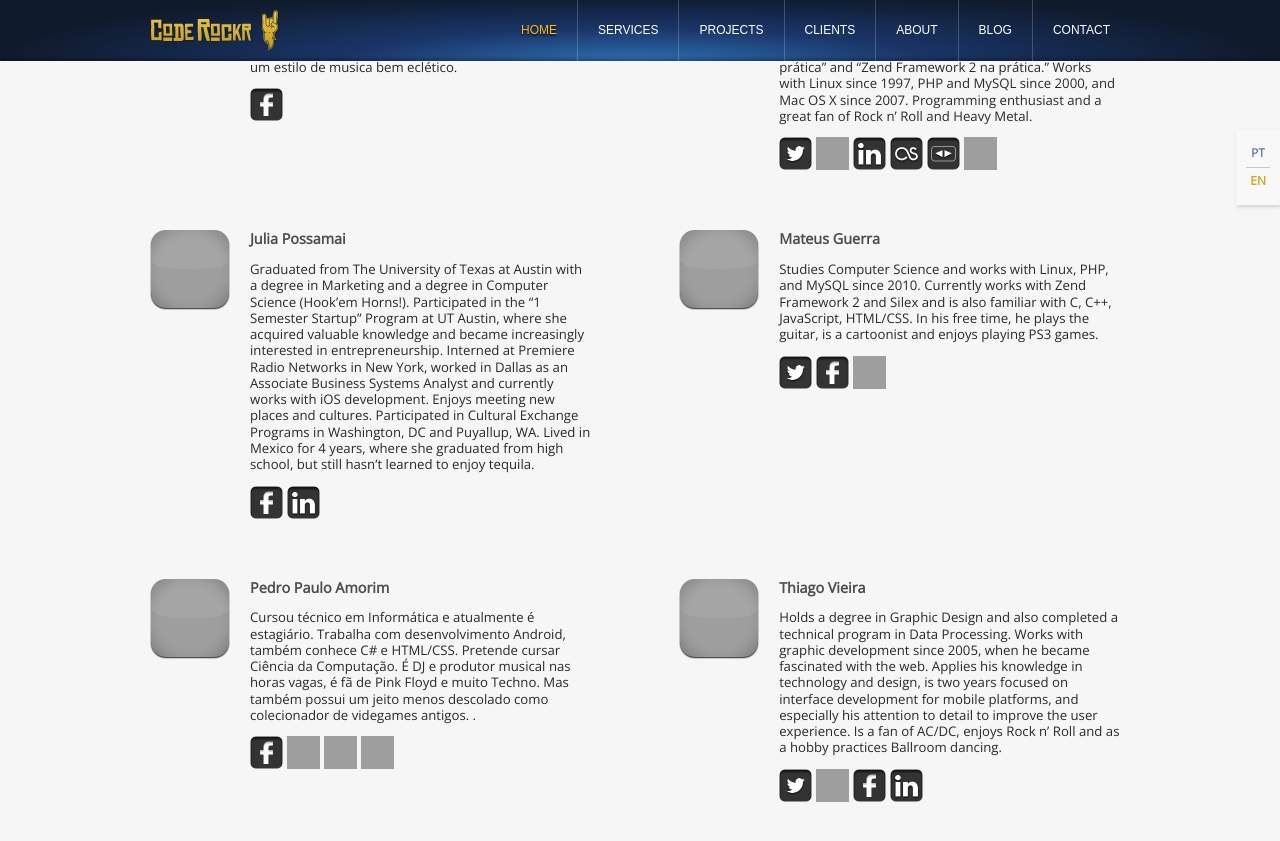
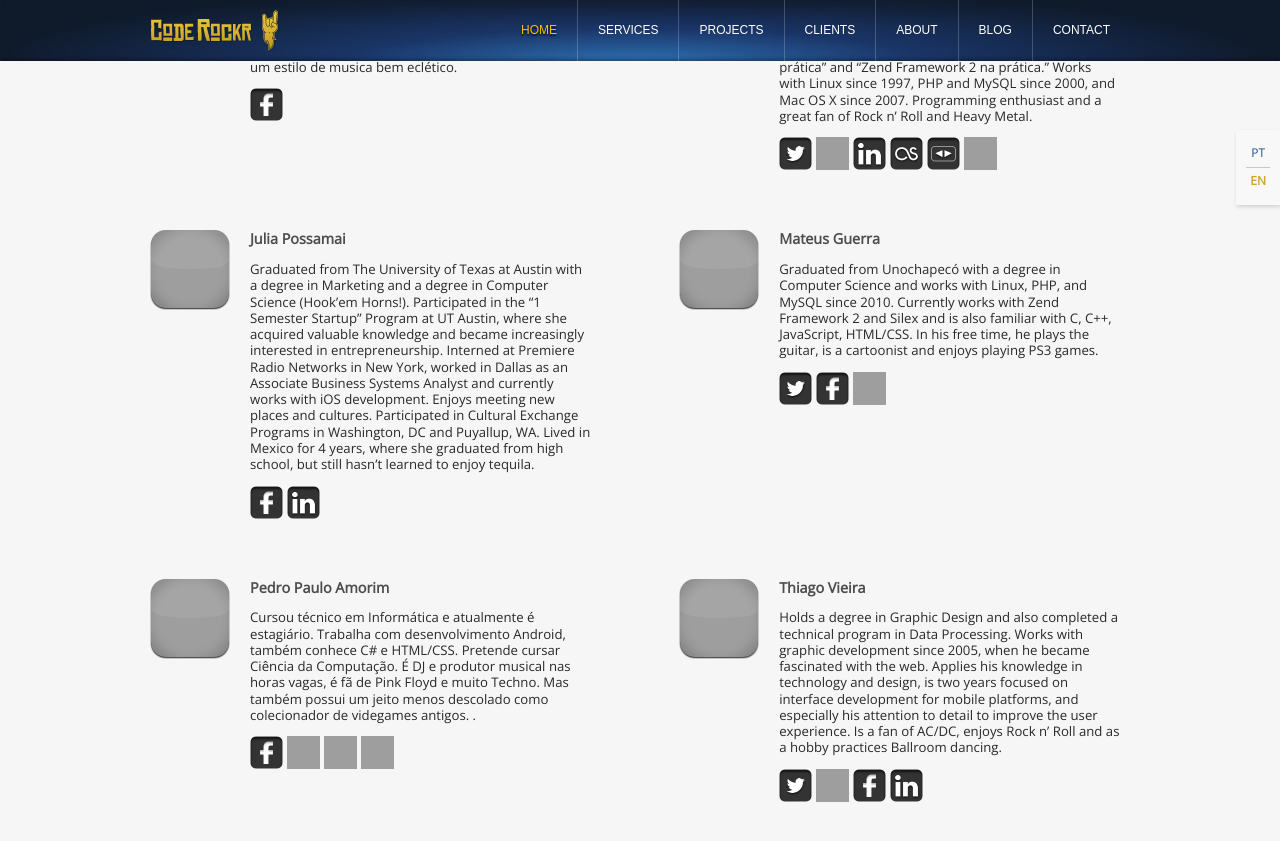
Before and after one commit to Coderockr/en.coderockr.github.com, a Jekyll site: the page built from index.html, in a window 1280 px wide and 900 px high, scrolled down 3092 px, cut to the strip 0-841 px from the top of the window. Built offline with Jekyll 4.4.1, drawn with Linux system fonts in a browser that asks for light colours; nearby versions of some CDN libraries; some web fonts are replaced; the list of posts is cut into pages by our own code; grey boxes are pictures that could not be loaded.

Commit message:
Correção texto Mateus

```diff
--- a/_includes/mateus.html
+++ b/_includes/mateus.html
@@ -1,7 +1,7 @@
 <article>
     <span class="avatar"><img src="https://fbcdn-sphotos-f-a.akamaihd.net/hphotos-ak-ash4/401159_2313419246101_2062356537_n.jpg" width="80" height="80" alt="" /><span></span></span>
     <h3>Mateus Guerra</h3>
-    <p>Studies Computer Science and works with Linux, PHP, and MySQL since 2010. Currently works with Zend Framework 2 and Silex and is also familiar with C, C++, JavaScript, HTML/CSS. In his free time, he plays the guitar, is a cartoonist and enjoys playing PS3 games.</p>
+    <p>Graduated from Unochapecó with a degree in Computer Science and works with Linux, PHP, and MySQL since 2010. Currently works with Zend Framework 2 and Silex and is also familiar with C, C++, JavaScript, HTML/CSS. In his free time, he plays the guitar, is a cartoonist and enjoys playing PS3 games.</p>
     <div class="share">
         <a href="http://twitter.com/mateus__g" target="_blank" title="Twitter"><img src="/public/images/share-twitter.gif" width="33" height="33" alt="Twitter" /></a>
         <a href="http://facebook.com/mateusg" target="_blank" title="Facebook"><img src="/public/images/share-facebook.gif" width="33" height="33" alt="Facebook" /></a>
```
